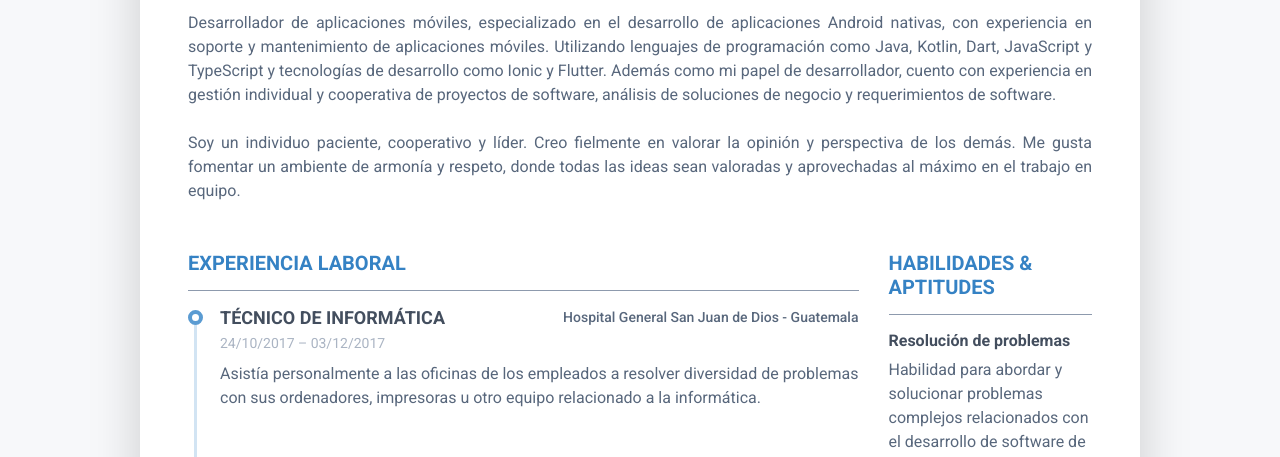
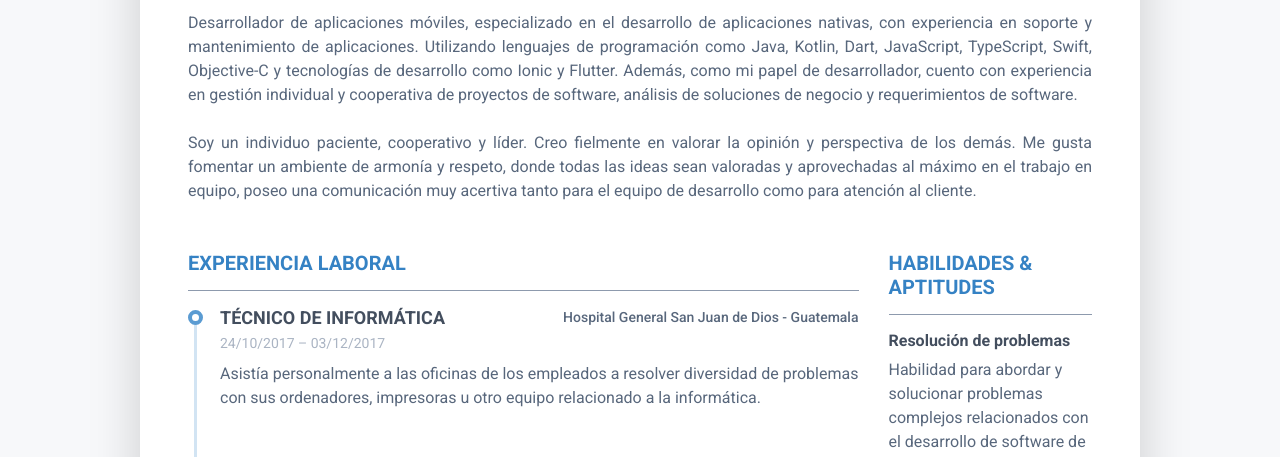
Before and after one commit to DanielinPOO/cv_web, a plain HTML site: page index.html in a window 1280 px wide. Shown: the part 343-800 px from the top of the page. Drawn offline with Linux system fonts and the light colour scheme.

Commit message:
feat: update description

```diff
--- a/index.html
+++ b/index.html
@@ -65,9 +65,9 @@
                             <h2 class="resume-section-title text-uppercase font-weight-bold pb-3 mb-3">Carrera profesional</h2>
                             <div class="resume-section-content text-justify">
                                 <p>
-                                    Desarrollador de aplicaciones móviles, especializado en el desarrollo de aplicaciones Android nativas, con experiencia en soporte y mantenimiento de aplicaciones móviles. Utilizando lenguajes de programación como Java, Kotlin, Dart, JavaScript y TypeScript y tecnologías de desarrollo como Ionic y Flutter. Además como mi papel de desarrollador, cuento con experiencia en gestión individual y cooperativa de proyectos de software, análisis de soluciones de negocio y requerimientos de software.
+                                    Desarrollador de aplicaciones móviles, especializado en el desarrollo de aplicaciones nativas, con experiencia en soporte y mantenimiento de aplicaciones. Utilizando lenguajes de programación como Java, Kotlin, Dart, JavaScript, TypeScript, Swift, Objective-C y tecnologías de desarrollo como Ionic y Flutter. Además, como mi papel de desarrollador, cuento con experiencia en gestión individual y cooperativa de proyectos de software, análisis de soluciones de negocio y requerimientos de software.
                                     <br><br>
-                                    Soy un individuo paciente, cooperativo y líder. Creo fielmente en valorar la opinión y perspectiva de los demás. Me gusta fomentar un ambiente de armonía y respeto, donde todas las ideas sean valoradas y aprovechadas al máximo en el trabajo en equipo.
+                                    Soy un individuo paciente, cooperativo y líder. Creo fielmente en valorar la opinión y perspectiva de los demás. Me gusta fomentar un ambiente de armonía y respeto, donde todas las ideas sean valoradas y aprovechadas al máximo en el trabajo en equipo, poseo una comunicación muy acertiva tanto para el equipo de desarrollo como para atención al cliente.
 
                             </div>
                         </section>
```
